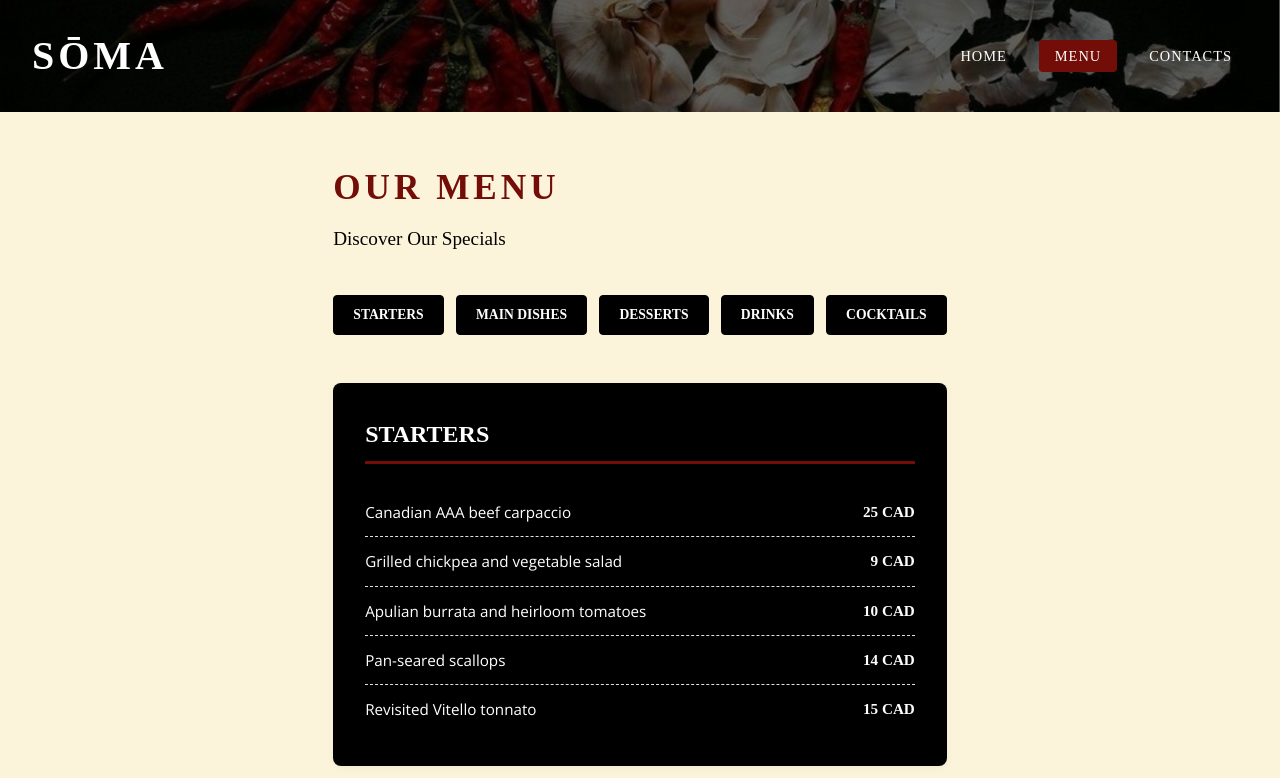
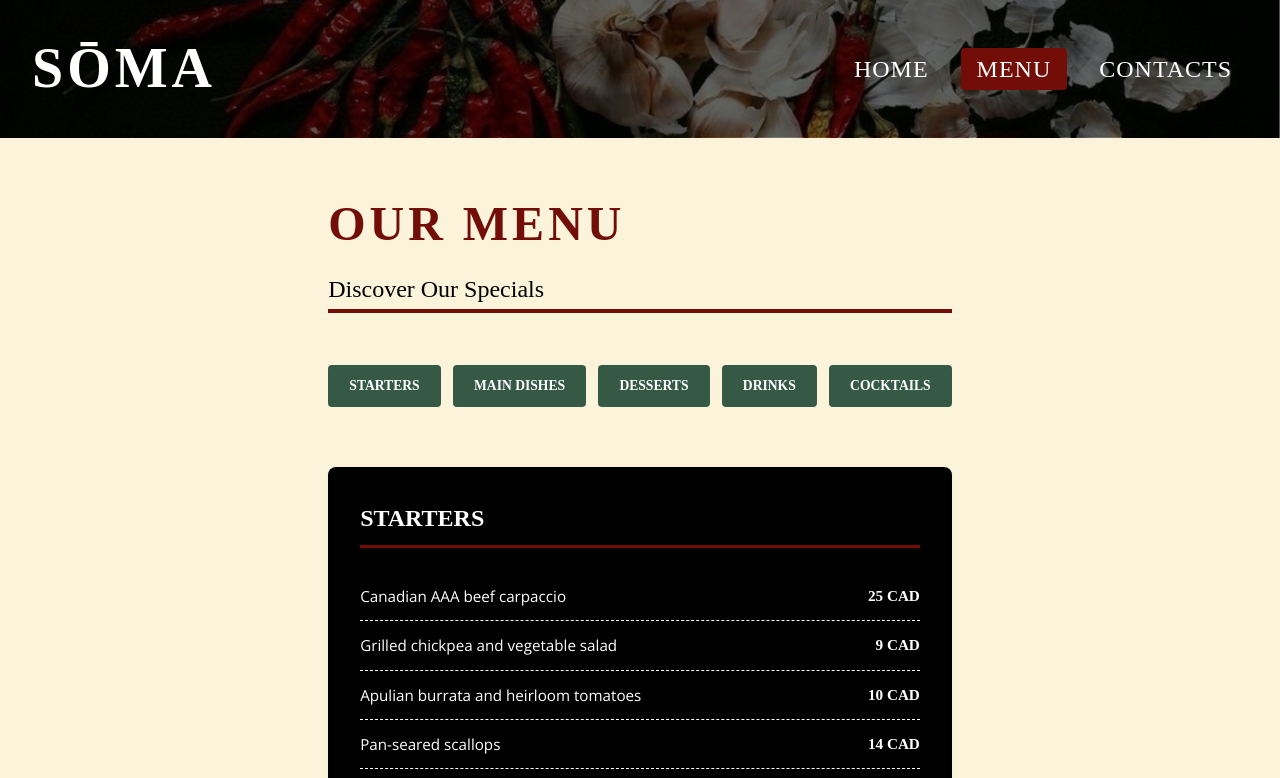
Before and after one commit to maenaklay/c113-projet-klaymaena, a plain HTML site: page menu.html in a window 1280 px wide. Shown: the top 778 px of the page. Drawn offline with Linux system fonts and the light colour scheme.

Commit message:
modif 25.11.2026

```diff
--- a/style.css
+++ b/style.css
@@ -119,7 +119,7 @@ a {
 .logo {
     font-family: var(--font-heading);
     font-weight: bold;
-    font-size: 2.5rem;
+    font-size: 3.5rem;
     letter-spacing: 4px; /* Espace un peu les lettres plus de style */
     color: var(--white);
 }
@@ -141,9 +141,10 @@ a {
     border-radius: 4px; /* Arrondit légèrement les coins */
     font-weight: normal;
     letter-spacing: 1px;
-    font-size: 0.9rem;
+    font-size: 1.5rem; /*taille d text du menu principale*/
     transition: background-color 0.3s ease;
 }
+
 
 /* Effet quand on survole un lien du menu ou qu'il est actif (la page actuelle) */
 .menu a:hover,
@@ -246,7 +247,7 @@ a {
 
 /* Conteneur global pour centrer le contenu des pages Menu et Contact */
 .page-container {
-    max-width: 900px;
+    max-width: 990px;
     margin: 0 auto; /* Centre la boîte sur la page */
     padding: 3rem 1.5rem;
 }
@@ -259,7 +260,7 @@ a {
 .page-header h1 {
     font-family: var(--font-heading);
     color: var(--primary-color);
-    font-size: 2.2rem;
+    font-size: 3rem;
     letter-spacing: 4px; /*espacement entre les lettres des titre menu et contacts*/
     margin-bottom: 0.5rem;
 }
@@ -267,7 +268,8 @@ a {
 .page-header p { /*les liens sont noirs et pas blancs pk ?*/
     font-style: left;
     font-family: var(--font-heading);
-    font-size: 1.2rem; /*taille des sous-titres dans menu et contacts*/
+    font-size: 1.5rem; /*taille des sous-titres dans menu et contacts*/
+    border-bottom: 4px solid var(--primary-color); /*Soulignement en dessous des titre dans menu et contact*/
 }
 
 /* Carte de contact (bloc blanc stylisé) */
@@ -300,19 +302,27 @@ a {
 }
 
 /* Navigation interne par catégories dans la page Menu (les petits boutons ronds) */
+html{
+    scroll-behavior: smooth; /*défilement fluide lorsque l'on clique sur une catégorie d'un menu*/
+}
 .categories {
     display: flex;
     justify-content: center;
+    z-index: 100;
     flex-wrap: wrap;
     gap: 0.75rem;
     margin-bottom: 3rem;
+    position: sticky; /*Permet au pilule de rester en haut du site pour que l'utilisateur les ai en visuel*/
+    top: 0; /*colle les pastilles en haut de l'écran*/
+    padding: 0.75rem 0;
+
 }
 
 .categories a {
-    background-color: black; /*couleurs des pilules a l'intérieur*/
+    background-color: var(--secondary-color); /*couleurs des pilules a l'intérieur*/
     font-family: var(--font-heading);
     color: var(--white);
-    border: 1px solid black;
+    border: 2px solid var(--secondary-color);
     padding: 0.5rem 1.2rem;
     border-radius: 4px; /* Forme de pilule / badge arrondi */
     font-weight: bold;
@@ -320,10 +330,11 @@ a {
     transition: all 0.3s ease;
 }
 
-.categories a:hover {
+.categories a:hover { /*effet lors que la souris passe au dessus*/
     background-color: var(--primary-color);
     color: var(--white);
     opacity: 1;
+    border: 2px solid var(--primary-color);
 }
 
 /* Bloc d'une catégorie du menu (ex: Starters, Main Dishes...) */
@@ -333,6 +344,8 @@ a {
     border-radius: 8px;
     margin-bottom: 2rem;
     box-shadow: 0 2px 8px rgba(0, 0, 0, 0.04);
+    scroll-margin: 5.35rem; /*Pour eviter que les pastilles se placent en dessus des titres*/
+
 }
 
 .menu-section h2 {
@@ -355,7 +368,7 @@ a {
     justify-content: space-between;
     align-items: center;
     padding: 0.75rem 0;
-    border-bottom: 1px dashed #e0e0e0; /* Petite ligne pointillée séparatrice entre chaque plat */
+    border-bottom: 1px dashed white; /* Petite ligne pointillée séparatrice entre chaque plat */
     font-size: 0.95rem;
 }
 
```
Also changed, not shown: index.html (+2 -2 lines).
